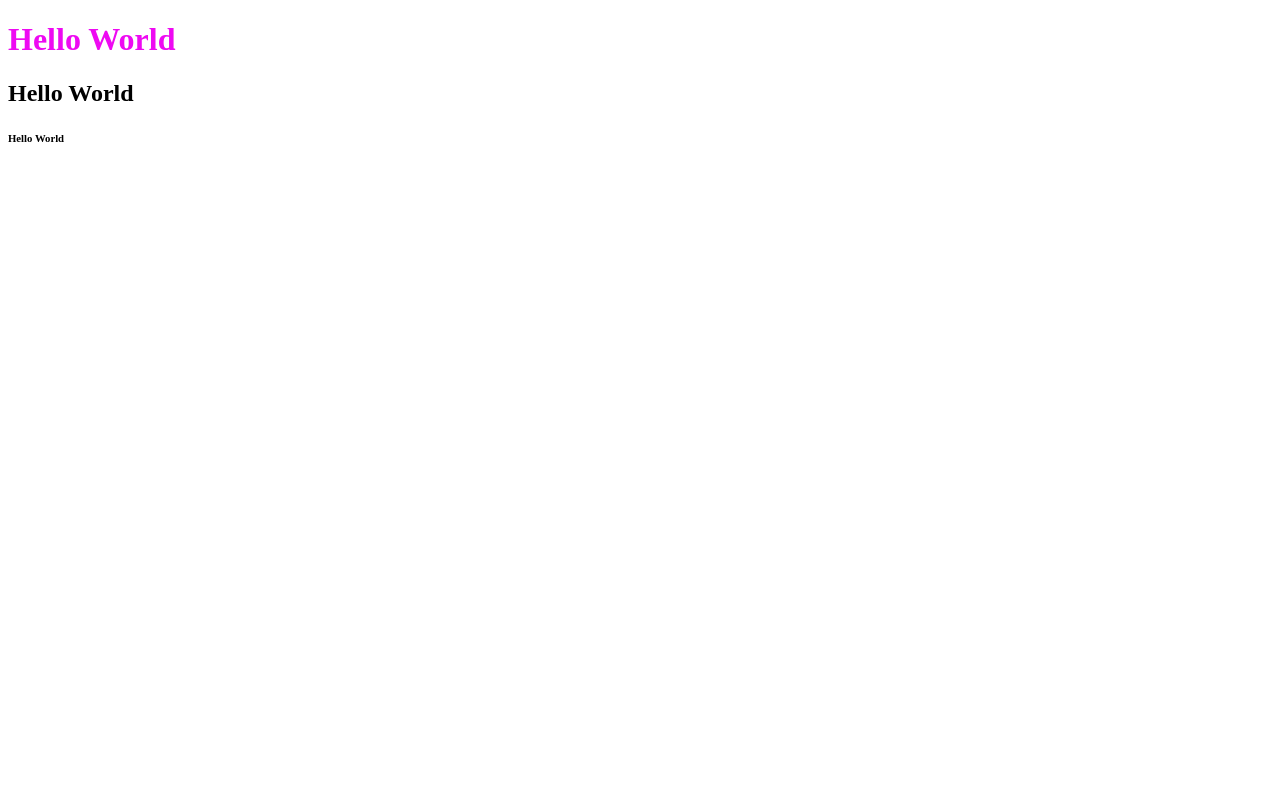
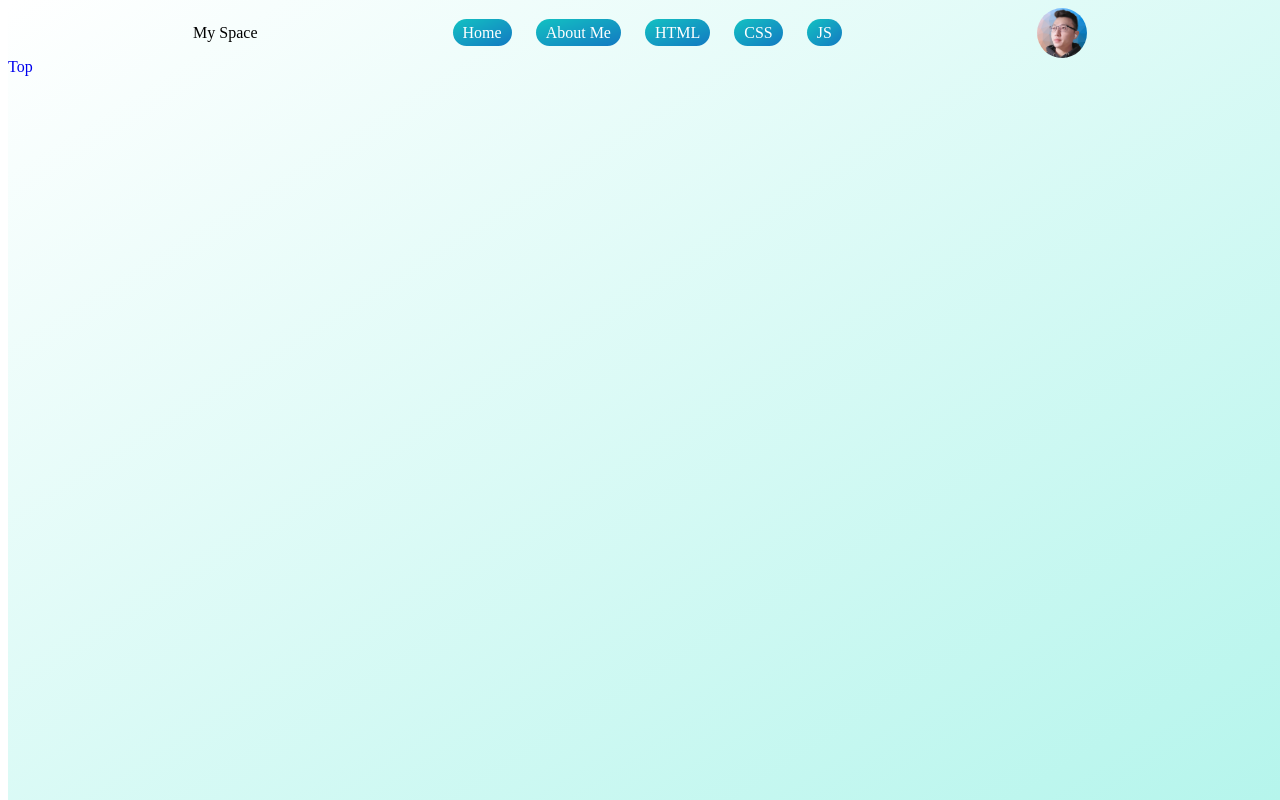
Before and after one commit to topcoderguan/htmlcssjs_demo_1, a plain HTML site: page index.html in a window 1280 px wide. Drawn offline with Linux system fonts and the light colour scheme.

Commit message:
add to top

```diff
--- a/index.html
+++ b/index.html
@@ -6,18 +6,43 @@
   <meta name="viewport" content="width=device-width, initial-scale=1.0">
   <title>HTML CSS Demo 1</title>
   <link rel="stylesheet" href="style.css">
+  <!-- <link rel="icon" href="img/1.png" type="image/svg+xml"> -->
+
+  <link rel="shortcut icon" href="img/1.ico" type="image/x-icon">
 </head>
 
 <body>
-  <h1>
-    Hello World
-  </h1>
-  <h2>
-    Hello World
-  </h2>
-  <h6>
-    Hello World
-  </h6>
+  <div class="background"></div>
+  <header>
+    <div class="logo">My Space</div>
+    <nav>
+       <a href="#">
+        <span class="mySpan">Home</span>
+       </a>
+       <a href="#">
+        <span class="mySpan">About Me</span>
+       </a>
+       <a href="#">
+        <span class="mySpan">HTML</span>
+       </a>
+       <a href="#">
+        <span class="mySpan">CSS</span>
+       </a>
+       <a href="#">
+        <span class="mySpan">JS</span>
+       </a>
+    </nav>
+    <img class="headphoto" src="img/1.png" alt="head photo">
+  </header>
+
+  <div class="toTop">
+    <a href="#top">Top</a>
+  </div>
+
+  <main>
+    <section></section>
+  </main>
+  <footer></footer>
 </body>
 
 </html>
--- a/style.css
+++ b/style.css
@@ -128,8 +128,3 @@ audio {
   width: 100%;
   background: linear-gradient(to right bottom, white, #b5f5ec 100%);
 }
-
-h1 {
-  color: rgb(238, 9, 242);
-  /* background: blue; */
-}
```
Also changed, not shown: img/1.ico (added), img/1.png (added).
